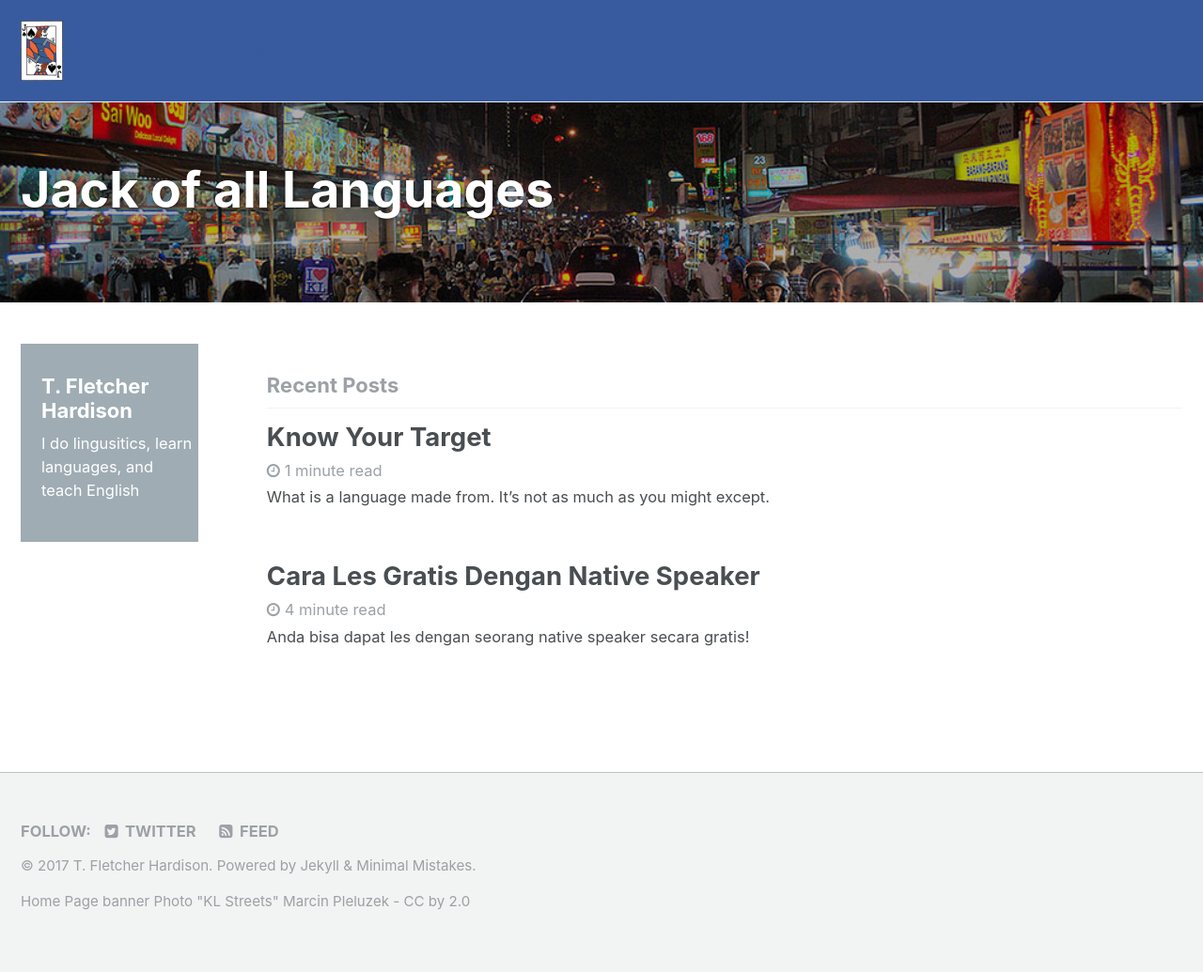
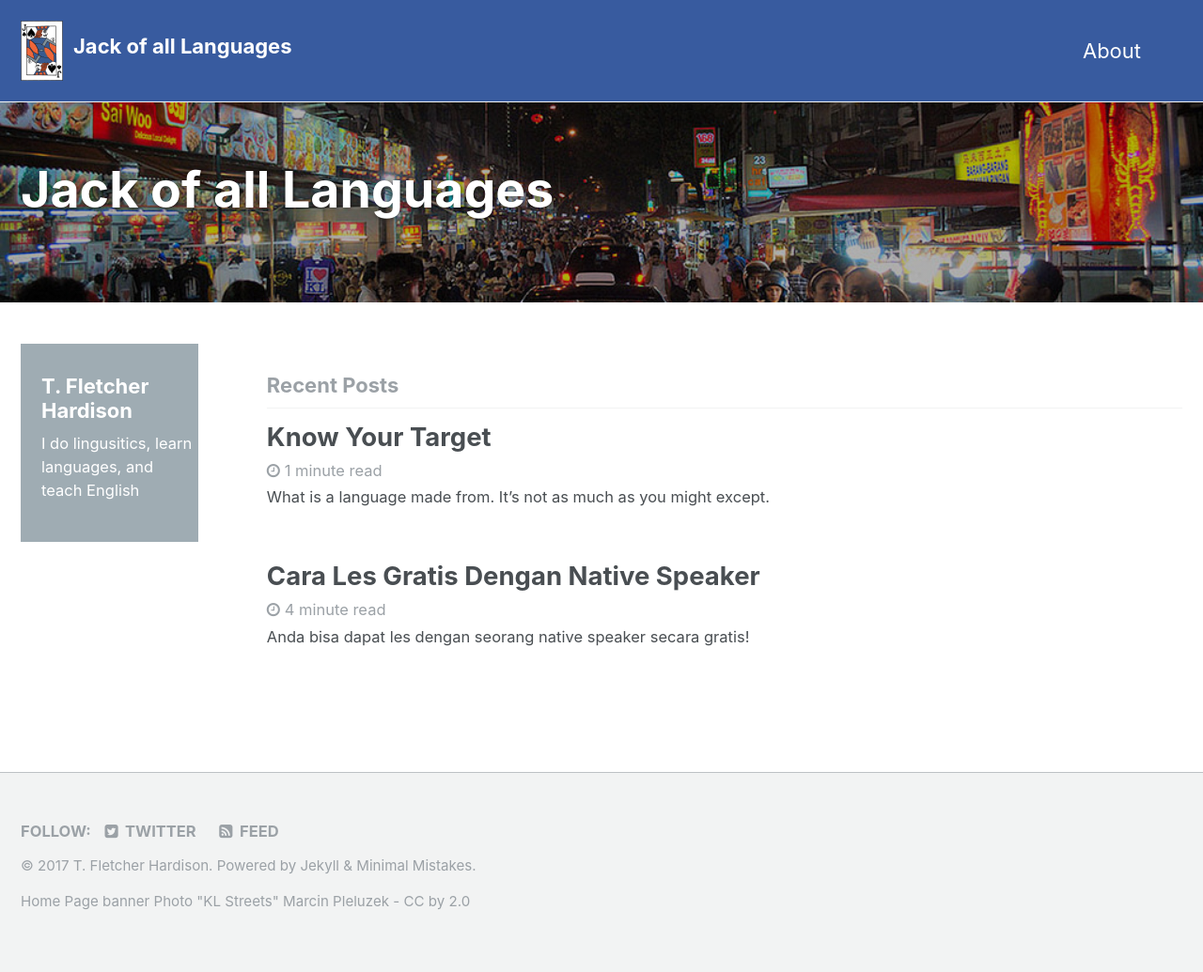
Before and after one commit to jackofalllanguages/jackofalllanguages.github.io, a Jekyll site: the page built from index.html, in a window 1280 px wide. Shown: the whole page at 94% size. Built offline with Jekyll 4.4.1, drawn with Linux system fonts in a browser that asks for light colours; the list of posts is cut into pages by our own code.

Commit message:
fixing header nav

```diff
--- a/_sass/_navigation.scss
+++ b/_sass/_navigation.scss
@@ -185,7 +185,7 @@
     display: block;
     margin: 0 1rem;
     padding: 0.5rem 0;
-    color: $myorange;
+    color: #ffffff;
 
     text-decoration: none;
 
@@ -262,7 +262,7 @@
     padding: 5px;
     border: 1px solid $border-color;
     border-radius: $border-radius;
-    background: $myorange;
+    background-color: $myorange;
     box-shadow: 0 2px 4px 0 rgba(#000, 0.16), 0 2px 10px 0 rgba(#000, 0.12);
 
     &.hidden {
@@ -273,7 +273,7 @@
       margin: 0;
       padding: 10px 20px;
       font-size: $type-size-5;
-
+      color: #ffffff;
       &:hover {
         color: $masthead-link-color-hover;
         background: mix(#fff, $primary-color, 75%);
@@ -336,7 +336,7 @@
       position: relative;
       display: inline-block;
       padding: 0.5em 2.5em 0.5em 1em;
-      color: $gray;
+      color: $mygray;
       font-size: $type-size-6;
       font-weight: bold;
       border: 1px solid $light-gray;
@@ -427,7 +427,8 @@
   font-size: 1.25rem;
 
   a {
-    color: inherit;
+
+    color: #ffffff;
   }
 
   .active {
```
